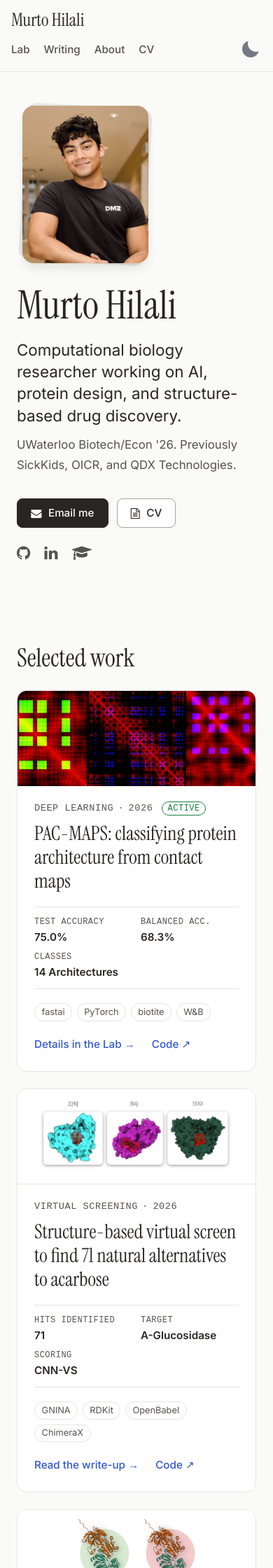
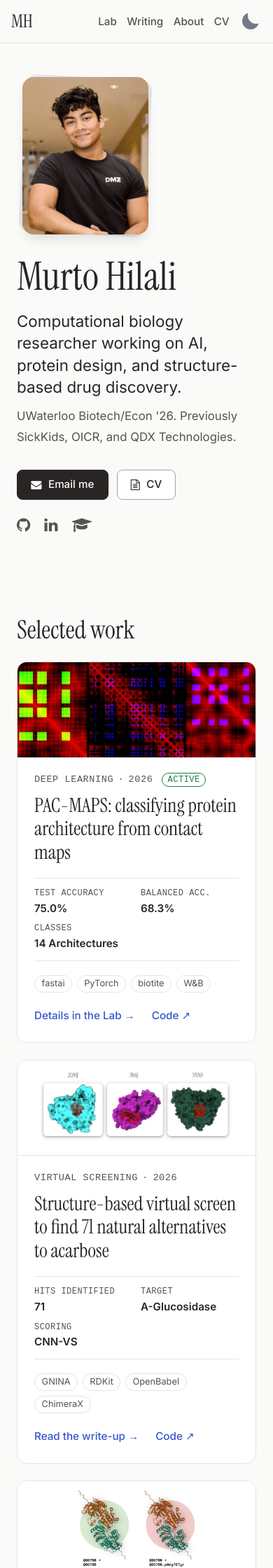
Before and after one commit to MurtoHilali/murtohilali.github.io, a Jekyll site: the page built from index.html, in a window 390 px wide. Shown: the top 2240 px of the page at 70% size. Built offline with Jekyll 4.4.1, drawn with Linux system fonts in a browser that asks for light colours; some web fonts are replaced; the list of posts is cut into pages by our own code.

Commit message:
Fit the header on one line on phones
Below 480px the four nav links wrapped onto their own row under the
name. The name now shows as initials there ("MH", derived from
site.author.name rather than hardcoded), with slightly tighter nav gaps
and a smaller theme toggle, so the name, the links and the toggle sit on
one line. Measured at 320, 360, 375, 390, 414 and 480px: one line, no
horizontal overflow, header 61px instead of 103px.

The full name stays in the markup and is only visually hidden, so the
link's accessible name is still "Murto Hilali" at every width (checked
against Chrome's accessibility tree); the visible initials are
aria-hidden. Above 480px nothing changes.

Co-Authored-By: Claude Opus 5 <noreply@anthropic.com>

```diff
--- a/_includes/site-header.html
+++ b/_includes/site-header.html
@@ -6,7 +6,13 @@
 <a class="skip-link" href="#main">Skip to content</a>
 <header class="site-header">
   <div class="site-header-inner">
-    <a class="site-name" href="{{ '/' | relative_url }}"{% if _url == '/' %} aria-current="page"{% endif %}>{{ site.author.name }}</a>
+    {%- comment -%}
+      On phones the name shows as initials so the header stays on one line.
+      The full name stays in the accessibility tree either way.
+    {%- endcomment -%}
+    {%- assign name_parts = site.author.name | split: " " -%}
+    {%- capture initials -%}{%- for word in name_parts -%}{{ word | slice: 0 }}{%- endfor -%}{%- endcapture -%}
+    <a class="site-name" href="{{ '/' | relative_url }}"{% if _url == '/' %} aria-current="page"{% endif %}><span class="site-name-full">{{ site.author.name }}</span><span class="site-name-short" aria-hidden="true">{{ initials }}</span></a>
     <nav class="site-nav" aria-label="Main">
       <ul>
         <li><a href="{{ '/lab/' | relative_url }}"{% if _url == '/lab/' %} aria-current="page"{% endif %}>Lab</a></li>
--- a/_sass/_chrome.scss
+++ b/_sass/_chrome.scss
@@ -4,7 +4,7 @@
    Lab, which imports this partial on its own (see _includes/lab-inline.scss).
    ========================================= */
 
-.visually-hidden {
+@mixin visually-hidden {
   position: absolute !important;
   width: 1px;
   height: 1px;
@@ -15,6 +15,8 @@
   white-space: nowrap;
   border: 0;
 }
+
+.visually-hidden { @include visually-hidden; }
 
 /* Visible keyboard focus everywhere, in both themes */
 :focus-visible {
@@ -112,12 +114,24 @@
   text-underline-offset: 0.35em;
 }
 
+/* Phones: initials instead of the full name, so the name, the four links
+   and the theme toggle all fit on one line. */
+.site-name-short { display: none; }
+
 @media (max-width: 30rem) {
-  .site-header-inner { padding: 1rem; }
-  .site-nav {
-    width: 100%;
-    justify-content: space-between;
+  .site-header-inner {
+    flex-wrap: nowrap;
+    gap: 0.75rem;
+    padding: 0.9rem 1rem;
   }
+
+  .site-name-full { @include visually-hidden; }
+  .site-name-short { display: inline; }
+
+  .site-nav { gap: 0.9rem; }
+  .site-nav ul { gap: 0.9rem; }
+
+  #theme-toggle { width: 1.75rem; height: 1.75rem; }
 }
 
 /* Theme toggle button (the sun/moon drawing is in the theme blocks) */
```
